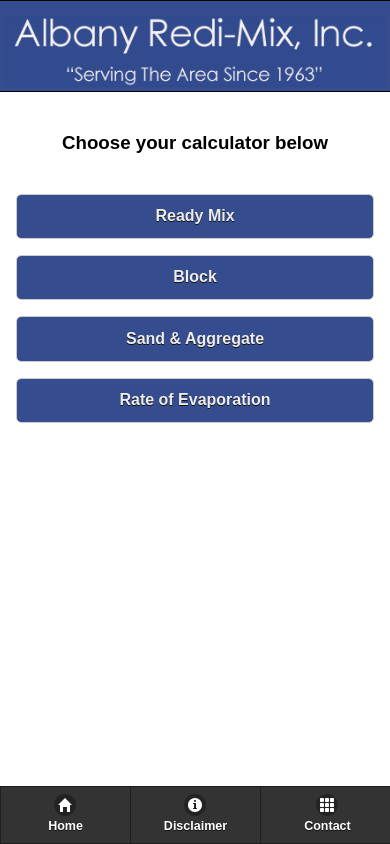
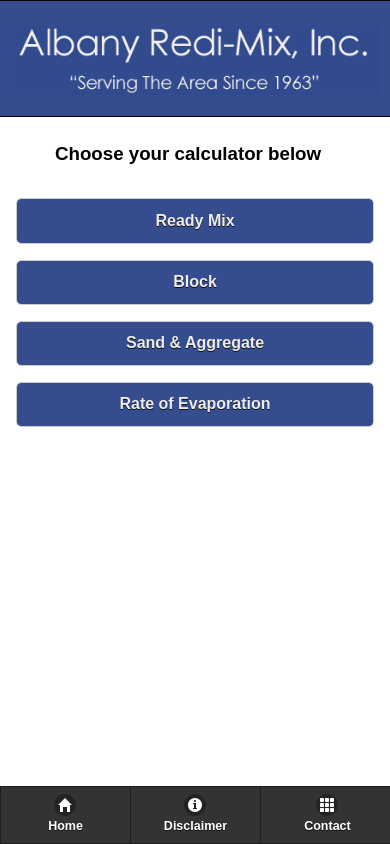
Before and after one commit to brett481/Albany, a plain HTML site: page www/index.html in a window 390 px wide. Drawn offline with Linux system fonts and the light colour scheme; some packages are replaced by stand-ins of ours; files whose address does not match are found by name.

Commit message:
Fixed Text
Fixed Text

```diff
--- a/www/css/custom.css
+++ b/www/css/custom.css
@@ -7,39 +7,38 @@
 */
 /*Header*/
 .custom-header {
-        padding: 5px;
+        padding: 10px;
         background: #354C8E;
-        height: 80px;
+        height: 95px;
 }
 /* Header logo_image */
 .logo_container {
         max-width: 410px;
-        margin: 10px auto;
+        margin: 15px auto;
 }
 .logo_image {
         width:100%;
 }
 .home_text {
-    width: 300px;
+    width: 280px;
     margin: auto;
-    padding: 20px;
+    padding: 40px 20px 20px 20px;
 }
 .home_text h3 {
         width: 100%;
         margin: auto;
+        padding: 0px 0 0 0;
 }
 @media all and (max-width:400px) {
     .home_text {
-    width: 300px;
-    text-align: center;
-    height: 30px;
-    font-size: 16px;
+/*    width: 100%;*/
+    padding-top: 25px;
+    padding-bottom: 0px;
 }
     .home_text h3 {
         width: 100%;
-        line-height: 30px;
-        text-align: center;
         padding: 0;
+        margin: auto;
 }
 .ui-header .ui-title {
         margin-left: 60px;
--- a/www/index.html
+++ b/www/index.html
@@ -55,10 +55,12 @@
         </div>
 <!-- /header -->
 
+    <div class="home_text">
+        <h3>Choose your calculator below</h3>
+    </div>
+
 	<div data-role="content">
-            <div class="home_text">
-                    <h3>Choose your calculator below</h3>
-                </div>
+
                 <div align="center">
                     <p><a href="#readymix" data-role="button" data-transition="slide" data-theme="c">Ready Mix</a></p>
                     <p><a href="#blockform" data-role="button" data-transition="slide" data-theme="c">Block</a></p>
```
